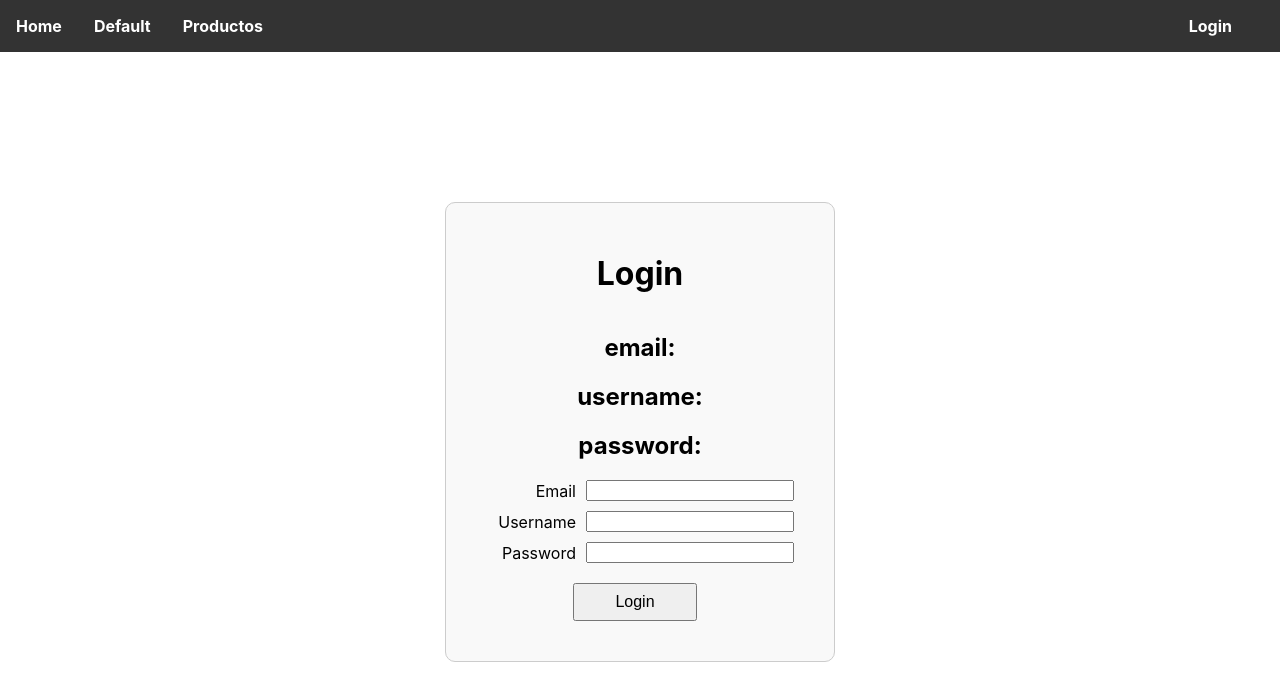
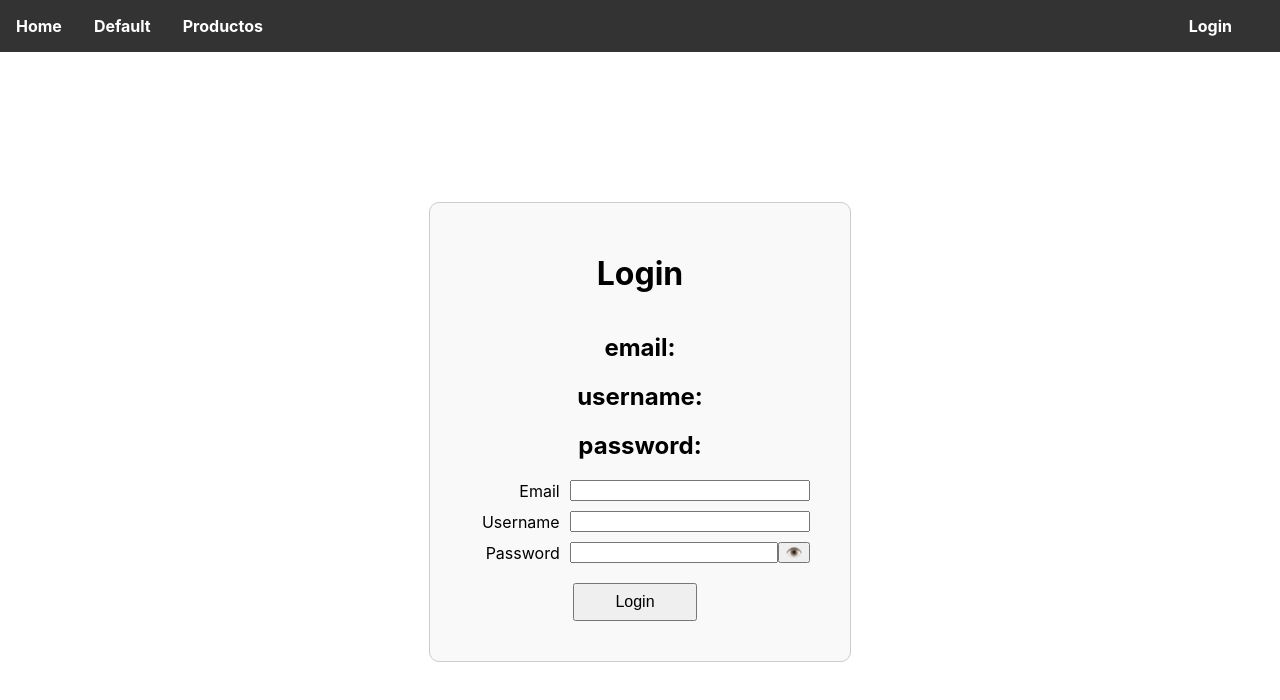
Before and after one commit to adhes14/desarrollo-frontend-react, a React (Create React App) app: page /login in a window 1280 px wide. Shown: the top 700 px of the page. Built offline with nearby package versions, Linux system fonts and the light colour scheme.

Commit message:
mostrar constraseña

```diff
--- a/src/screens/Forms/LoginForm.jsx
+++ b/src/screens/Forms/LoginForm.jsx
@@ -7,6 +7,7 @@ import { useState } from "react";
 
 const LoginForm = () => {
   const [values, handleChange] = useForm({ email: "", password: "", username: "" });
+  const [showPassword, setShowPassword] = useState(false);
 
   const [showModalinfo, setShowModalinfo] = useState(false);
   const [modalMessage, setModalMessage] = useState("Welcome to the jungle");
@@ -33,6 +34,11 @@ const LoginForm = () => {
   const hideModalinfo = () => {
     setShowModalinfo(false);
   };
+
+  const togglePasswordVisibility = () => {
+    setShowPassword(!showPassword);
+  };
+
   return (
     <>
       <Modalinfo visible={showModalinfo} message={modalMessage} type={type} onClose={hideModalinfo} />
@@ -57,7 +63,10 @@ const LoginForm = () => {
             </div>
             <div>
               <label htmlFor="password">Password</label>
-              <input type="password" name="password" id="password" value={values.password} onChange={handleChange} />
+              <input type={showPassword ? "text" : "password"} name="password" id="password" value={values.password} onChange={handleChange} />
+              <button type="button" onClick={togglePasswordVisibility}>
+                {showPassword ? "🙈" : "👁️"}
+              </button>
             </div>
             <div className="button-container">
               <button type="submit">Login</button>
```
